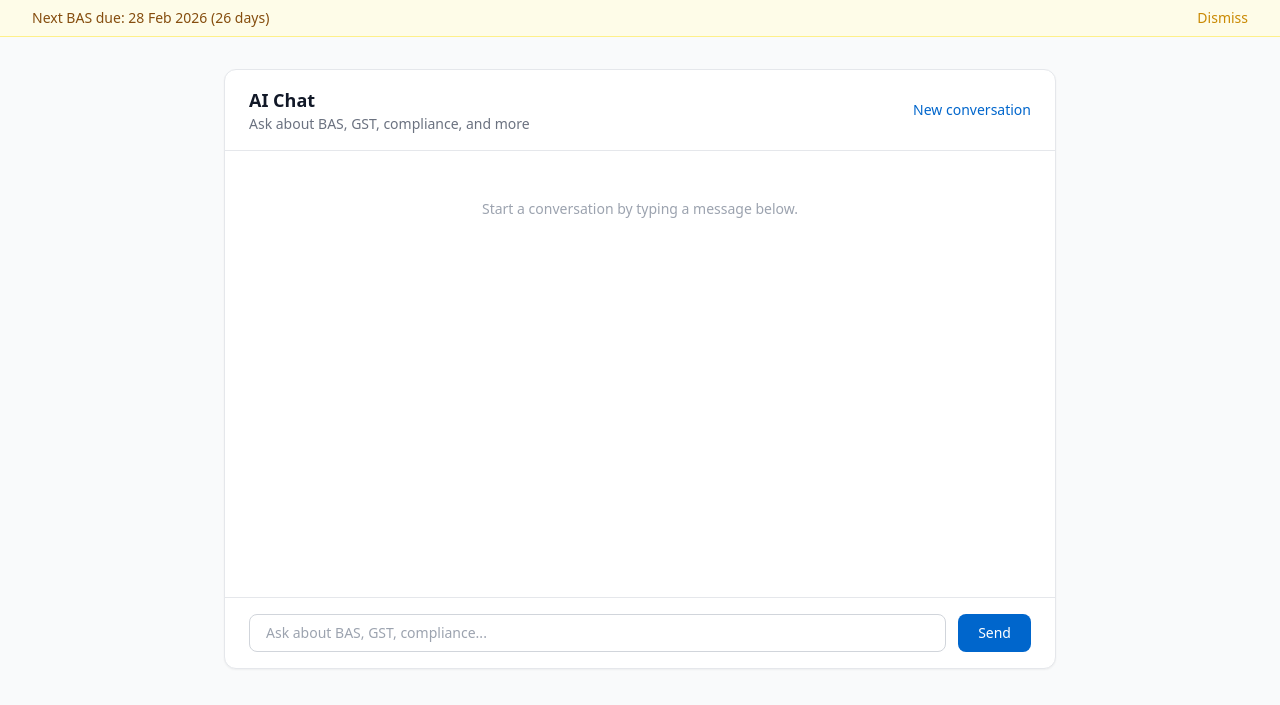
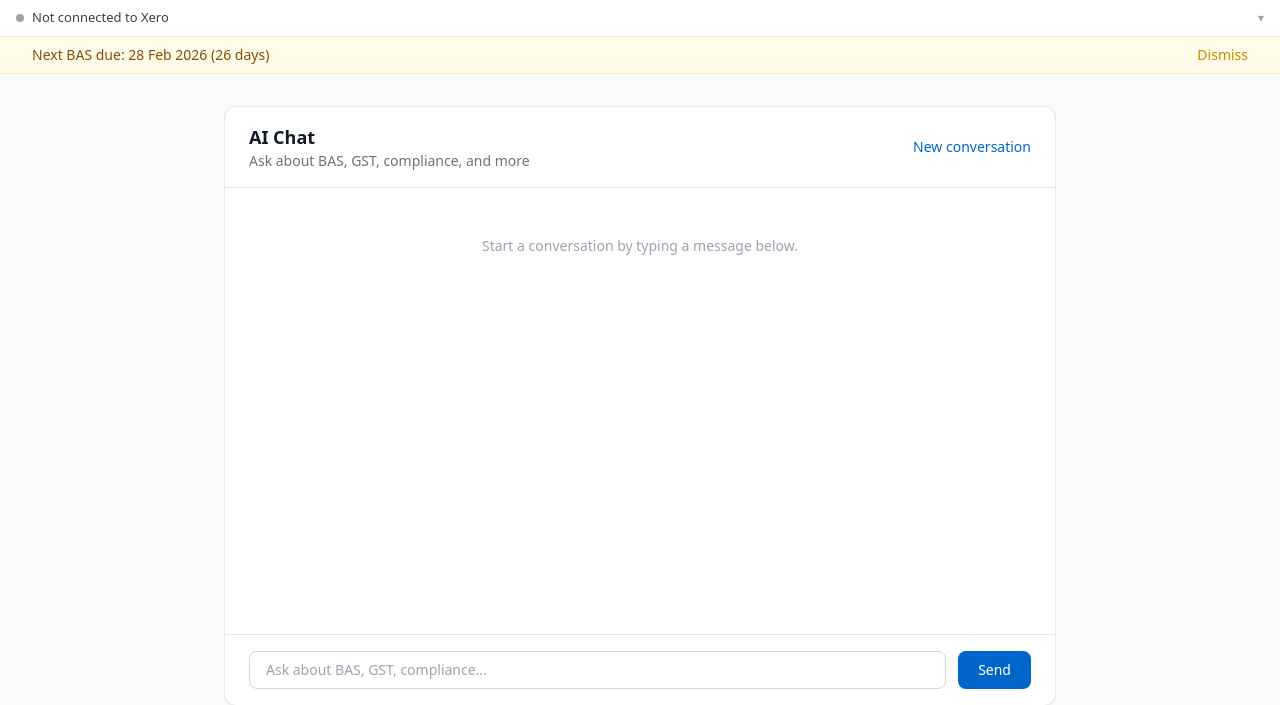
Before and after one commit to Delsiwels/noradelsierra, a Flask app: page /chat in a window 1280 px wide. Shown: the part 65-770 px from the top of the page. Run offline with Flask 3, Linux system fonts and the light colour scheme; the visitor is signed in with stand-in values (Sample User, id 1); some libraries are stand-ins or nearby versions.

Commit message:
Add always-visible collapsible Xero connection bar with org switcher
Adds a persistent top bar showing Xero connection status (healthy/expiring/
expired/disconnected) with org name. Clicking expands to reveal Reconnect
and Switch Org controls. Includes session-based connection management
endpoints and 14 tests.

Also fixes pre-commit mypy hook by adding missing types-PyYAML stub.

Co-Authored-By: Claude Opus 4.5 <noreply@anthropic.com>

```diff
--- a/webapp/app.py
+++ b/webapp/app.py
@@ -128,6 +128,10 @@ def create_app(config_class: type = Config) -> Flask:
 
     app.register_blueprint(readiness_bp)
 
+    from webapp.blueprints.connections import connections_bp
+
+    app.register_blueprint(connections_bp)
+
     @app.route("/health")
     def health_check():
         """Health check endpoint."""
--- /dev/null
+++ b/webapp/blueprints/connections.py
@@ -0,0 +1,187 @@
+"""
+Xero Connections Blueprint
+
+Manages Xero connection status and org switching via session storage.
+
+Endpoints:
+- GET /api/connection-status - Current connection status for the bar
+- GET /xero/api/connections - List all available Xero connections
+- POST /xero/api/switch-connection - Switch active Xero org
+- GET /xero/login - Redirect to Xero OAuth (placeholder)
+"""
+
+import logging
+from datetime import UTC, datetime
+
+from flask import Blueprint, jsonify, redirect, request, session
+from flask_login import current_user, login_required
+
+connections_bp = Blueprint("connections", __name__)
+
+logger = logging.getLogger(__name__)
+
+
+def _get_xero_session() -> dict:
+    """Read Xero connection data from the Flask session."""
+    data: dict = session.get("xero_connection", {})
+    return data
+
+
+def _compute_status(connection: dict) -> str:
+    """
+    Determine connection health from token expiry.
+
+    Returns one of: healthy, expiring, expired, disconnected.
+    """
+    if not connection or not connection.get("access_token"):
+        return "disconnected"
+
+    expires_at = connection.get("token_expires_at")
+    if not expires_at:
+        return "healthy"
+
+    try:
+        expiry = datetime.fromisoformat(expires_at)
+        now = datetime.now(UTC)
+        # Ensure expiry is timezone-aware
+        if expiry.tzinfo is None:
+            expiry = expiry.replace(tzinfo=UTC)
+        remaining = (expiry - now).total_seconds()
+        if remaining <= 0:
+            return "expired"
+        if remaining < 300:  # less than 5 minutes
+            return "expiring"
+        return "healthy"
+    except (ValueError, TypeError):
+        return "healthy"
+
+
+@connections_bp.route("/api/connection-status", methods=["GET"])
+@login_required
+def connection_status():
+    """
+    Return the current Xero connection status for the top bar.
+
+    Response JSON:
+        connected: bool
+        status: "healthy" | "expiring" | "expired" | "disconnected"
+        tenant_name: str | null
+        tenant_id: str | null
+    """
+    conn = _get_xero_session()
+    status = _compute_status(conn)
+
+    return jsonify(
+        {
+            "connected": status in ("healthy", "expiring"),
+            "status": status,
+            "tenant_name": conn.get("tenant_name"),
+            "tenant_id": conn.get("tenant_id"),
+        }
+    )
+
+
+@connections_bp.route("/xero/api/connections", methods=["GET"])
+@login_required
+def list_connections():
+    """
+    List all Xero tenant connections stored in the session.
+
+    The session stores an array of available tenants from the last
+    OAuth handshake.  The active tenant is marked with is_active=True.
+
+    Response JSON:
+        connections: list of {tenant_id, tenant_name, is_active}
+    """
+    conn = _get_xero_session()
+    tenants = session.get("xero_tenants", [])
+    active_id = conn.get("tenant_id")
+
+    connections = []
+    for t in tenants:
+        connections.append(
+            {
+                "tenant_id": t.get("tenant_id", ""),
+                "tenant_name": t.get("tenant_name", "Unknown"),
+                "is_active": t.get("tenant_id") == active_id,
+            }
+        )
+
+    # If there are no stored tenants but we have an active connection,
+    # return at least that one.
+    if not connections and active_id:
+        connections.append(
+            {
+                "tenant_id": active_id,
+                "tenant_name": conn.get("tenant_name", "Unknown"),
+                "is_active": True,
+            }
+        )
+
+    return jsonify({"connections": connections})
+
+
+@connections_bp.route("/xero/api/switch-connection", methods=["POST"])
+@login_required
+def switch_connection():
+    """
+    Switch the active Xero tenant.
+
+    Request JSON:
+        tenant_id: str - The tenant ID to switch to.
+
+    Updates session so subsequent API calls use the new tenant.
+    """
+    data = request.get_json(silent=True)
+    if not data or not data.get("tenant_id"):
+        return jsonify({"error": "tenant_id is required"}), 400
+
+    target_id = str(data["tenant_id"]).strip()
+    tenants = session.get("xero_tenants", [])
+
+    # Find the requested tenant
+    target = None
+    for t in tenants:
+        if t.get("tenant_id") == target_id:
+            target = t
+            break
+
+    if not target:
+        return jsonify({"error": "Tenant not found in available connections"}), 404
+
+    # Update the active connection in session
+    conn = _get_xero_session()
+    conn["tenant_id"] = target["tenant_id"]
+    conn["tenant_name"] = target.get("tenant_name", "Unknown")
+    session["xero_connection"] = conn
+    session.modified = True
+
+    logger.info(
+        "User %s switched Xero tenant to %s (%s)",
+        current_user.id,
+        target.get("tenant_name"),
+        target_id,
+    )
+
+    return jsonify(
+        {
+            "success": True,
+            "tenant_id": target["tenant_id"],
+            "tenant_name": target.get("tenant_name"),
+        }
+    )
+
+
+@connections_bp.route("/xero/login", methods=["GET"])
+@login_required
+def xero_login():
+    """
+    Initiate Xero OAuth connection flow.
+
+    This is a placeholder that redirects to the dashboard.
+    Replace with actual OAuth redirect once Xero app credentials
+    are configured.
+    """
+    # TODO: Implement real Xero OAuth2 PKCE flow
+    # For now, redirect back to dashboard
+    return redirect("/dashboard")
--- a/webapp/skills/__init__.py
+++ b/webapp/skills/__init__.py
@@ -32,7 +32,7 @@ from datetime import date
 from pathlib import Path
 from typing import Any
 
-import yaml  # type: ignore[import-untyped]
+import yaml
 
 from .models import Skill, SkillMetadata
 
--- a/webapp/templates/base.html
+++ b/webapp/templates/base.html
@@ -69,6 +69,9 @@
         </div>
     </nav>
 
+    <!-- Xero Connection Bar -->
+    {% include "components/xero_connection_bar.html" ignore missing %}
+
     <!-- BAS Reminder Banner -->
     {% include "components/bas_reminder_banner.html" ignore missing %}
 
--- /dev/null
+++ b/webapp/templates/components/xero_connection_bar.html
@@ -0,0 +1,336 @@
+{% if current_user and current_user.is_authenticated %}
+<style>
+    .xero-bar {
+        position: sticky;
+        top: 0;
+        z-index: 40;
+        background: #fff;
+        border-bottom: 1px solid #e5e7eb;
+        transition: box-shadow 0.2s;
+    }
+    .xero-bar:hover {
+        box-shadow: 0 1px 3px rgba(0,0,0,0.08);
+    }
+    .xero-bar-inner {
+        max-width: 80rem;
+        margin: 0 auto;
+        padding: 0 1rem;
+        display: flex;
+        align-items: center;
+        justify-content: space-between;
+        height: 36px;
+        cursor: pointer;
+        user-select: none;
+    }
+    .xero-bar-left {
+        display: flex;
+        align-items: center;
+        gap: 8px;
+        min-width: 0;
+    }
+    .xero-bar-dot {
+        width: 8px;
+        height: 8px;
+        border-radius: 50%;
+        flex-shrink: 0;
+    }
+    .xero-bar-dot--healthy { background: #22c55e; }
+    .xero-bar-dot--expiring { background: #f59e0b; }
+    .xero-bar-dot--expired { background: #ef4444; }
+    .xero-bar-dot--disconnected { background: #9ca3af; }
+    .xero-bar-label {
+        font-size: 0.8125rem;
+        color: #374151;
+        white-space: nowrap;
+        overflow: hidden;
+        text-overflow: ellipsis;
+        max-width: 300px;
+    }
+    .xero-bar-chevron {
+        font-size: 0.75rem;
+        color: #9ca3af;
+        transition: transform 0.2s;
+        flex-shrink: 0;
+        margin-left: 4px;
+    }
+    .xero-bar--expanded .xero-bar-chevron {
+        transform: rotate(180deg);
+    }
+    .xero-bar-actions {
+        display: none;
+        padding: 8px 1rem 10px;
+        max-width: 80rem;
+        margin: 0 auto;
+        align-items: center;
+        gap: 10px;
+        flex-wrap: wrap;
+    }
+    .xero-bar--expanded .xero-bar-actions {
+        display: flex;
+    }
+    .xero-bar-msg {
+        font-size: 0.8125rem;
+        margin-right: auto;
+    }
+    .xero-bar-msg--warning { color: #b45309; }
+    .xero-bar-msg--error { color: #dc2626; }
+    .xero-bar-btn {
+        font-size: 0.8125rem;
+        padding: 4px 12px;
+        border-radius: 6px;
+        border: 1px solid #d1d5db;
+        background: #fff;
+        color: #374151;
+        cursor: pointer;
+        white-space: nowrap;
+        transition: background 0.15s, border-color 0.15s;
+    }
+    .xero-bar-btn:hover {
+        background: #f3f4f6;
+        border-color: #9ca3af;
+    }
+    .xero-bar-btn--primary {
+        background: #0066CC;
+        color: #fff;
+        border-color: #0066CC;
+    }
+    .xero-bar-btn--primary:hover {
+        background: #0052a3;
+        border-color: #0052a3;
+    }
+    /* Org dropdown */
+    .xero-org-wrap {
+        position: relative;
+    }
+    .xero-org-dropdown {
+        display: none;
+        position: absolute;
+        top: calc(100% + 4px);
+        right: 0;
+        min-width: 220px;
+        background: #fff;
+        border: 1px solid #e5e7eb;
+        border-radius: 8px;
+        box-shadow: 0 4px 12px rgba(0,0,0,0.1);
+        z-index: 50;
+        overflow: hidden;
+    }
+    .xero-org-dropdown.open {
+        display: block;
+    }
+    .xero-org-item {
+        display: flex;
+        align-items: center;
+        gap: 8px;
+        padding: 8px 14px;
+        font-size: 0.8125rem;
+        color: #374151;
+        cursor: pointer;
+        transition: background 0.1s;
+    }
+    .xero-org-item:hover {
+        background: #f3f4f6;
+    }
+    .xero-org-item--active {
+        font-weight: 600;
+        color: #0066CC;
+    }
+    .xero-org-check {
+        width: 14px;
+        text-align: center;
+        flex-shrink: 0;
+    }
+    .xero-org-divider {
+        border-top: 1px solid #e5e7eb;
+        margin: 2px 0;
+    }
+    .xero-org-connect {
+        color: #0066CC;
+    }
+    @media (max-width: 640px) {
+        .xero-bar-label { max-width: 160px; }
+        .xero-bar-inner { padding: 0 0.75rem; }
+        .xero-bar-actions { padding: 8px 0.75rem 10px; }
+    }
+</style>
+
+<div id="xero-bar" class="xero-bar hidden">
+    <div class="xero-bar-inner" id="xero-bar-toggle">
+        <div class="xero-bar-left">
+            <span class="xero-bar-dot xero-bar-dot--disconnected" id="xero-bar-dot"></span>
+            <span class="xero-bar-label" id="xero-bar-label">Not connected to Xero</span>
+        </div>
+        <span class="xero-bar-chevron" id="xero-bar-chevron">&#9662;</span>
+    </div>
+    <div class="xero-bar-actions" id="xero-bar-actions">
+        <span class="xero-bar-msg" id="xero-bar-msg"></span>
+        <a href="/xero/login" class="xero-bar-btn xero-bar-btn--primary" id="xero-bar-connect" style="display:none;text-decoration:none;">Connect</a>
+        <a href="/xero/login" class="xero-bar-btn" id="xero-bar-reconnect" style="display:none;text-decoration:none;">Reconnect</a>
+        <div class="xero-org-wrap" id="xero-org-wrap" style="display:none;">
+            <button class="xero-bar-btn" id="xero-org-toggle">Switch Org &#9662;</button>
+            <div class="xero-org-dropdown" id="xero-org-dropdown"></div>
+        </div>
+    </div>
+</div>
+
+<script>
+(function() {
+    var bar = document.getElementById('xero-bar');
+    var dot = document.getElementById('xero-bar-dot');
+    var label = document.getElementById('xero-bar-label');
+    var toggle = document.getElementById('xero-bar-toggle');
+    var msg = document.getElementById('xero-bar-msg');
+    var connectBtn = document.getElementById('xero-bar-connect');
+    var reconnectBtn = document.getElementById('xero-bar-reconnect');
+    var orgWrap = document.getElementById('xero-org-wrap');
+    var orgToggle = document.getElementById('xero-org-toggle');
+    var orgDropdown = document.getElementById('xero-org-dropdown');
+    var expanded = sessionStorage.getItem('xero_bar_expanded') === '1';
+
+    function setExpanded(val) {
+        expanded = val;
+        if (expanded) {
+            bar.classList.add('xero-bar--expanded');
+        } else {
+            bar.classList.remove('xero-bar--expanded');
+            orgDropdown.classList.remove('open');
+        }
+        sessionStorage.setItem('xero_bar_expanded', val ? '1' : '0');
+    }
+
+    function setDot(status) {
+        dot.className = 'xero-bar-dot xero-bar-dot--' + status;
+    }
+
+    function renderStatus(data) {
+        bar.classList.remove('hidden');
+        setDot(data.status);
+
+        if (data.connected && data.tenant_name) {
+            label.textContent = 'Connected to: ' + data.tenant_name;
+        } else if (data.status === 'expired') {
+            label.textContent = data.tenant_name
+                ? 'Expired: ' + data.tenant_name
+                : 'Xero connection expired';
+        } else {
+            label.textContent = 'Not connected to Xero';
+        }
+
+        // Actions visibility
+        msg.textContent = '';
+        msg.className = 'xero-bar-msg';
+        connectBtn.style.display = 'none';
+        reconnectBtn.style.display = 'none';
+        orgWrap.style.display = 'none';
+
+        if (data.status === 'disconnected') {
+            connectBtn.style.display = '';
+        } else if (data.status === 'expired') {
+            msg.textContent = 'Token expired. Please reconnect to continue.';
+            msg.classList.add('xero-bar-msg--error');
+            reconnectBtn.style.display = '';
+        } else if (data.status === 'expiring') {
+            msg.textContent = 'Connection expiring soon.';
+            msg.classList.add('xero-bar-msg--warning');
+            reconnectBtn.style.display = '';
+            orgWrap.style.display = '';
+        } else {
+            orgWrap.style.display = '';
+        }
+    }
+
+    function fetchStatus() {
+        fetch('/api/connection-status', { credentials: 'same-origin' })
+            .then(function(r) { return r.json(); })
+            .then(renderStatus)
+            .catch(function() {});
+    }
+
+    function fetchOrgs() {
+        fetch('/xero/api/connections', { credentials: 'same-origin' })
+            .then(function(r) { return r.json(); })
+            .then(function(data) {
+                var list = data.connections || [];
+                var html = '';
+                list.forEach(function(c) {
+                    var activeClass = c.is_active ? ' xero-org-item--active' : '';
+                    var check = c.is_active ? '&#10003;' : '';
+                    html += '<div class="xero-org-item' + activeClass + '" data-tid="' +
+                        c.tenant_id + '">' +
+                        '<span class="xero-org-check">' + check + '</span>' +
+                        '<span>' + escapeHtml(c.tenant_name) + '</span></div>';
+                });
+                html += '<div class="xero-org-divider"></div>';
+                html += '<a href="/xero/login" class="xero-org-item xero-org-connect" style="text-decoration:none;">' +
+                    '<span class="xero-org-check">+</span><span>Connect another org</span></a>';
+                orgDropdown.innerHTML = html;
+
+                // Bind click on org items
+                orgDropdown.querySelectorAll('[data-tid]').forEach(function(el) {
+                    el.addEventListener('click', function() {
+                        var tid = this.getAttribute('data-tid');
+                        switchOrg(tid);
+                    });
+                });
+            })
+            .catch(function() {});
+    }
+
+    function switchOrg(tenantId) {
+        fetch('/xero/api/switch-connection', {
+            method: 'POST',
+            credentials: 'same-origin',
+            headers: { 'Content-Type': 'application/json' },
+            body: JSON.stringify({ tenant_id: tenantId })
+        })
+        .then(function(r) { return r.json(); })
+        .then(function(data) {
+            if (data.success) {
+                window.location.reload();
+            }
+        })
+        .catch(function() {});
+    }
+
+    function escapeHtml(str) {
+        var d = document.createElement('div');
+        d.appendChild(document.createTextNode(str || ''));
+        return d.innerHTML;
+    }
+
+    // Toggle expand/collapse
+    toggle.addEventListener('click', function() {
+        setExpanded(!expanded);
+        if (expanded) {
+            fetchOrgs();
+        }
+    });
+
+    // Toggle org dropdown
+    orgToggle.addEventListener('click', function(e) {
+        e.stopPropagation();
+        var isOpen = orgDropdown.classList.contains('open');
+        orgDropdown.classList.toggle('open');
+        if (!isOpen) {
+            fetchOrgs();
+        }
+    });
+
+    // Close dropdown on outside click
+    document.addEventListener('click', function(e) {
+        if (!orgDropdown.contains(e.target) && e.target !== orgToggle) {
+            orgDropdown.classList.remove('open');
+        }
+    });
+
+    // Initial state
+    if (expanded) {
+        setExpanded(true);
+    }
+
+    // Initial fetch and polling
+    fetchStatus();
+    setInterval(fetchStatus, 120000); // 2 minutes
+})();
+</script>
+{% endif %}
```
Also changed, not shown: tests/test_connections.py (added, +215 -0 lines), .pre-commit-config.yaml.
